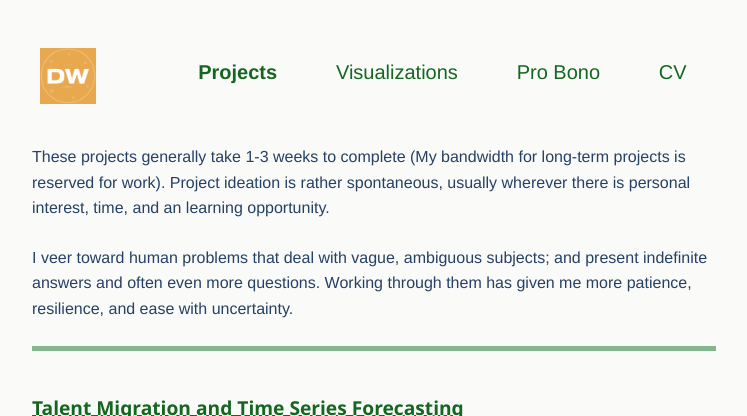
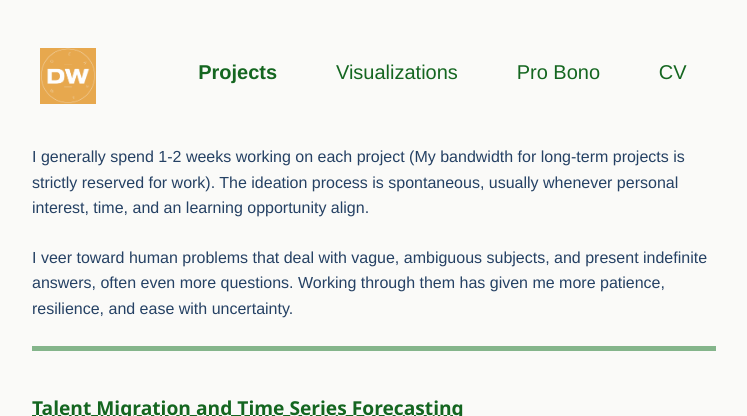
Before and after one commit to deawyk/deawyk.github.io, a Jekyll site: the page built from _pages/projects.md, in a window 1280 px wide and 900 px high, cut to the strip 0-416 px from the top of the window. Shown: the whole strip, without its empty margins (266-1013 px from the left). Built offline with Jekyll 4.4.1, drawn with Linux system fonts in a browser that asks for light colours.

Commit message:
Update projects.md

```diff
--- a/_pages/projects.md
+++ b/_pages/projects.md
@@ -11,9 +11,9 @@ permalink: /projects/
 
 <div class="lead lead-about">
 
-These projects generally take 1-3 weeks to complete (My bandwidth for long-term projects is reserved for work). Project ideation is rather spontaneous, usually wherever there is personal interest, time, and an learning opportunity.
+I generally spend 1-2 weeks working on each project (My bandwidth for long-term projects is strictly reserved for work). The ideation process is spontaneous, usually whenever personal interest, time, and an learning opportunity align.
 
-I veer toward human problems that deal with vague, ambiguous subjects; and present indefinite answers and often even more questions. Working through them has given me more patience, resilience, and ease with uncertainty.
+I veer toward human problems that deal with vague, ambiguous subjects, and present indefinite answers, often even more questions. Working through them has given me more patience, resilience, and ease with uncertainty.
 
 <div style="text-align: left">
 
```
